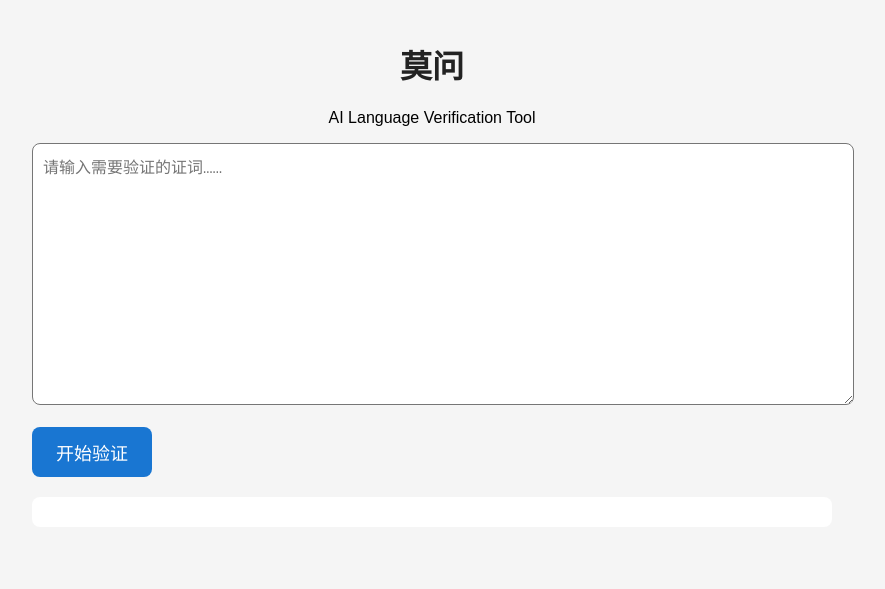
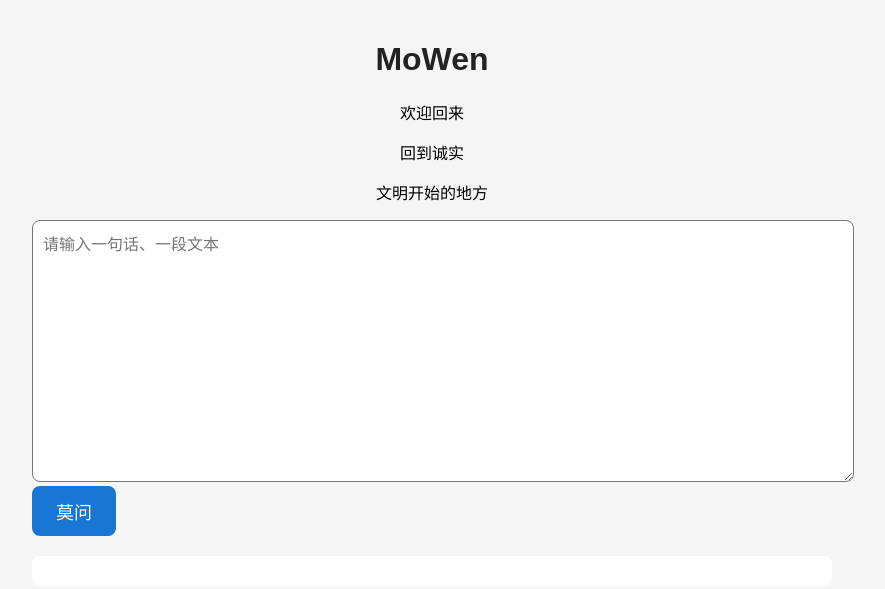
Before and after one commit to nickoay663-sketch/MoWen, a plain HTML site: page index.html in a window 1280 px wide. Shown: the whole page, without its empty margins (208-1093 px from the left). Drawn offline with Linux system fonts and the light colour scheme.

Commit message:
Update index.html

```diff
--- a/index.html
+++ b/index.html
@@ -1,27 +1,30 @@
 <!DOCTYPE html>
 <html lang="zh-CN">
+
 <head>
     <meta charset="UTF-8">
     <meta name="viewport" content="width=device-width, initial-scale=1.0">
-  <title>莫问（MoWen）</title>
+    <title>MoWen</title>
+
     <link rel="stylesheet" href="style.css">
 </head>
 
 <body>
 
-<h1>莫问</h1>
+    <h1>MoWen</h1>
 
-<p>AI Language Verification Tool</p>
+    <p>欢迎回来</p>
+
+    <p>回到诚实</p>
+
+    <p>文明开始的地方</p>
 
     <textarea
         id="inputText"
-placeholder="请输入需要验证的证词……">
-</textarea>
-
-<br><br>
+        placeholder="请输入一句话、一段文本"></textarea>
 
     <button onclick="verifyLanguage()">
-开始验证
+        莫问
     </button>
 
     <div id="result"></div>
@@ -29,4 +32,5 @@ placeholder="请输入需要验证的证词……">
     <script src="script.js"></script>
 
 </body>
+
 </html>
```
Lines whose indentation alone changed are shown as unchanged.
